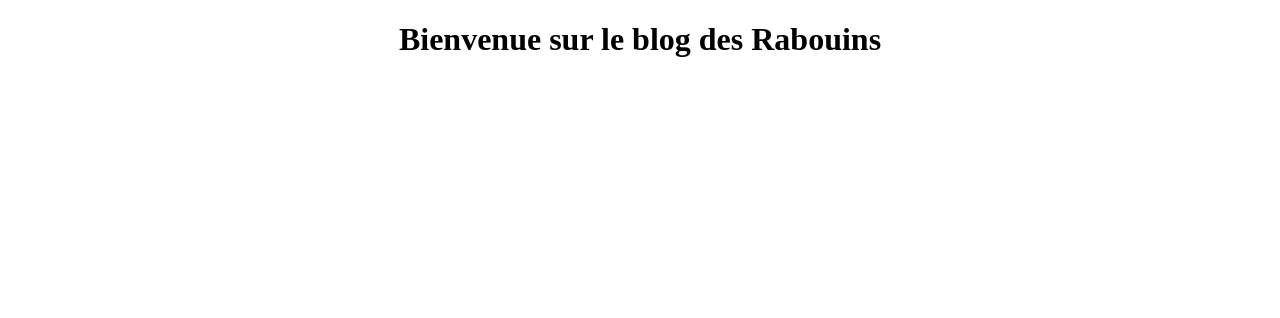
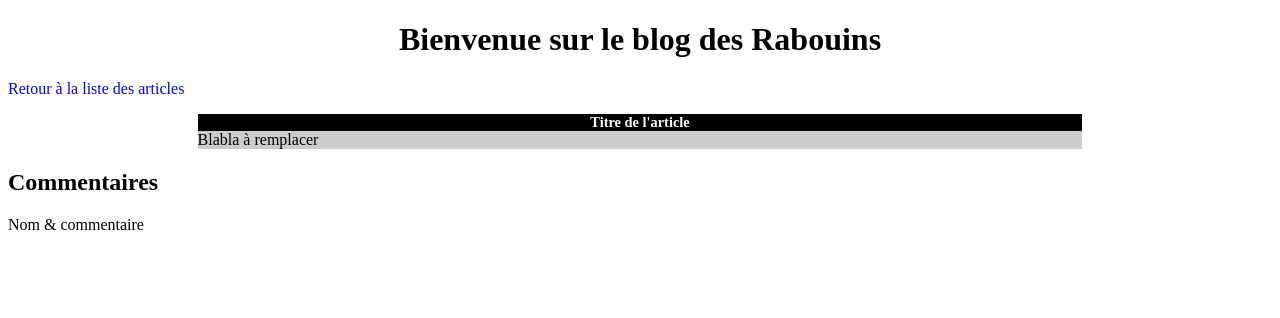
Before and after one commit to Hitoride57/Cours_OC-miniblog, a PHP site: page /commentaires.php in a window 1280 px wide. Shown: the top 318 px of the page. Run offline with PHP 8.4, Linux system fonts and the light colour scheme.

Commit message:
UPDATE(main files)
var_set.php : Ajout des variables principales
index.php & commentaire.php : création de la structure de base de la page

```diff
--- a/commentaires.php
+++ b/commentaires.php
@@ -4,4 +4,18 @@
     include('includes/header.php');
 ?>
 
+<p>
+    <a href="index.php">Retour à la liste des articles</a>
+</p>
+
+<div class='news'>
+    <h3>Titre de l'article</h3>
+    <p>Blabla à remplacer</p>
+</div>
+
+<div>
+    <h2>Commentaires</h2>
+    <p>Nom & commentaire</p>
+</div>
+
 </html>
```
Also changed, not shown: includes/var_set.php (+8 -1 lines), index.php (+9 -0 lines).
